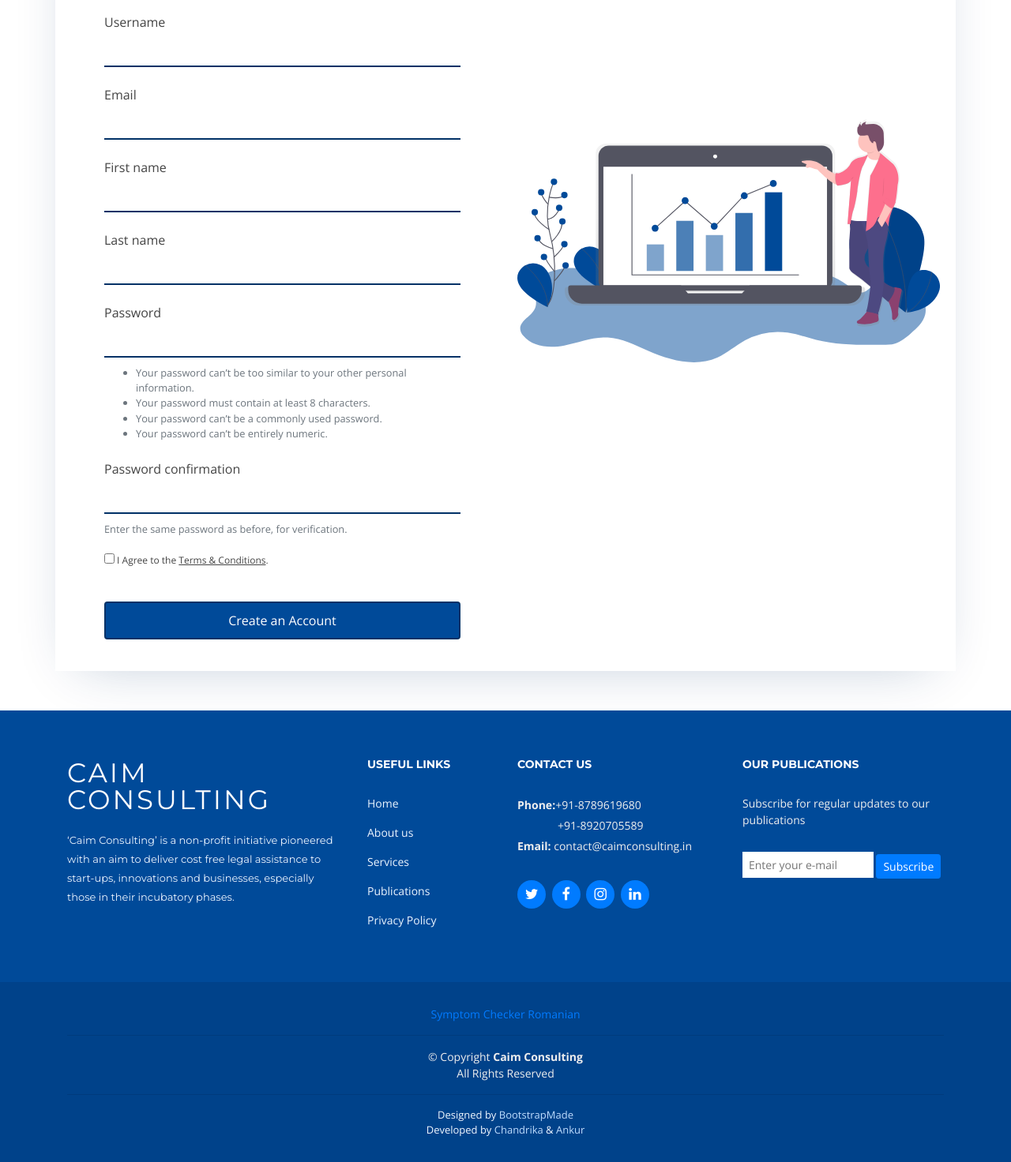
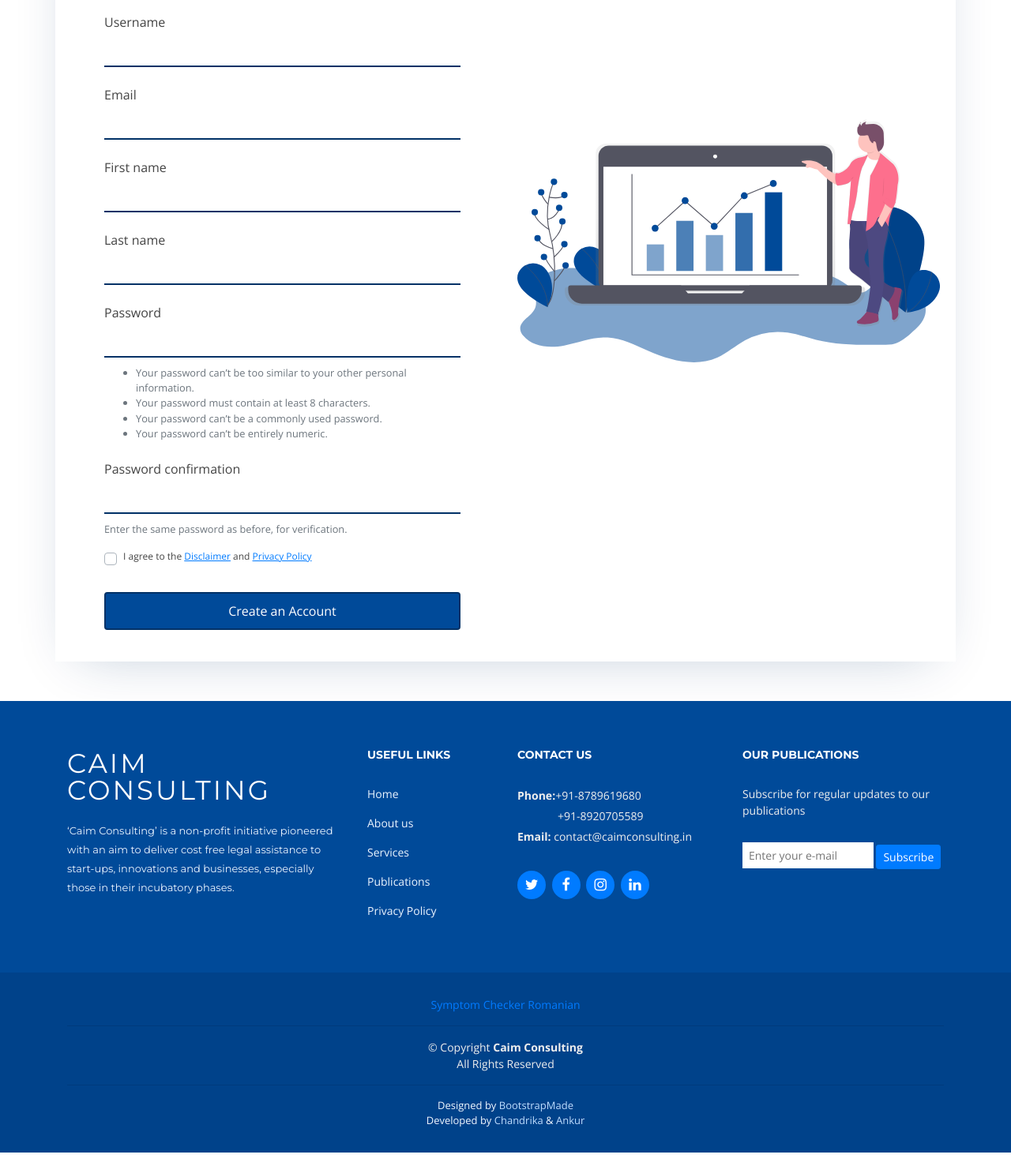
Before and after one commit to SacredDever/caimconsulting-website, a Django app: page /accounts/sign_up/ in a window 1280 px wide. Shown: the part 279-1751 px from the top of the page at 79% size. Run offline with Django 3.2, Linux system fonts and the light colour scheme; parts of the project's set-up code (start-up, migrations or seed data) failed here and were passed over; some libraries are stand-ins or nearby versions.

Commit message:
chore: link Disclaimer and Privacy Policy

```diff
--- a/accounts/templates/registration/sign_up.html
+++ b/accounts/templates/registration/sign_up.html
@@ -26,8 +26,26 @@
               </div>
             </div>
             {% endfor %}
-            <label class="check-terms"><input type="checkbox" value="" style="width: fit-content;" required> I Agree to the <a>Terms &amp; Conditions</a>.</label>
-            <button class="btn btn-success btn-sign" type="submit">Create an Account</button>
+            <div class="custom-control custom-checkbox">
+              <input
+                type="checkbox"
+                class="custom-control-input"
+                id="terms-conditions-check"
+                required
+              />
+              <label
+                class="check-terms custom-control-label"
+                for="terms-conditions-check"
+              >
+                I agree to the
+                <a href="{% url 'disclaimer' %}" target="_blank">Disclaimer</a>
+                and
+                <a href="{% url 'privacy' %}" target="_blank">Privacy Policy</a>
+              </label>
+            </div>
+            <button class="btn btn-success btn-sign" type="submit">
+              Create an Account
+            </button>
           </form>
         </div>
       </div>
```
